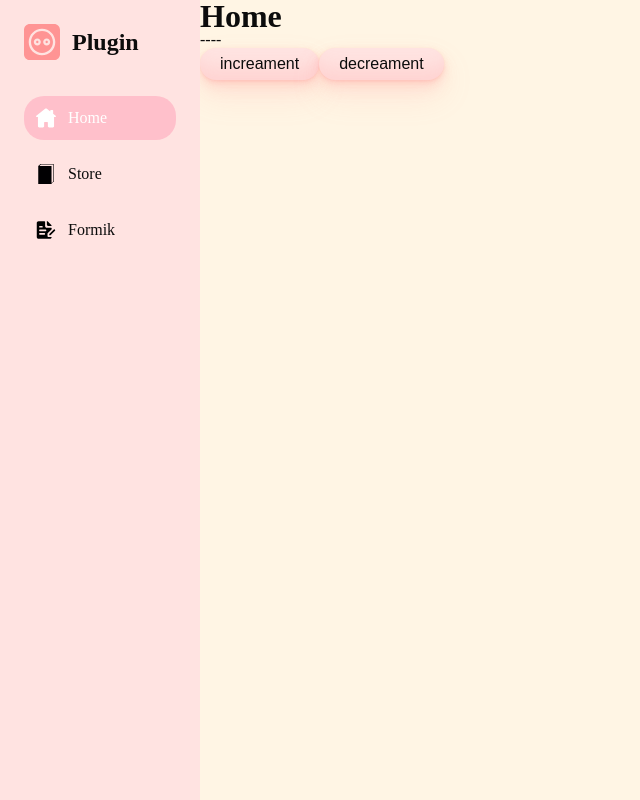
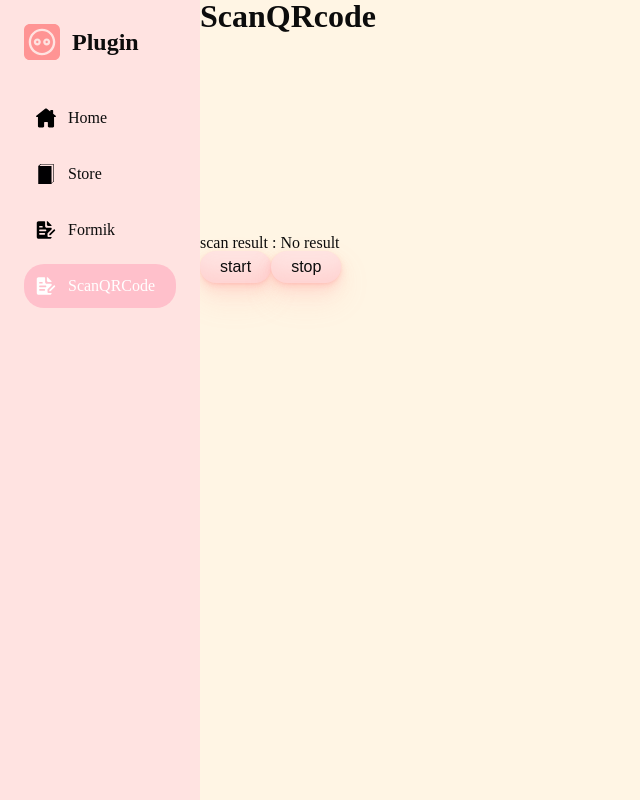
Before and after one commit to shiauweitsung/React-Typescript-example, a React (Create React App) app: page /scan in a window 1280 px wide. Before the commit this address led to /. Shown: the whole page, without its empty margins (0-640 px from the left). Built offline with nearby package versions, Linux system fonts and the light colour scheme.

Commit message:
[add] add Scan qr code plugin

```diff
--- a/package.json
+++ b/package.json
@@ -11,18 +11,23 @@
     "@types/node": "^16.11.66",
     "@types/react": "^18.0.21",
     "@types/react-dom": "^18.0.6",
+    "@types/react-qr-reader": "^2.1.4",
     "@types/react-redux": "^7.1.24",
+    "@zxing/library": "^0.19.1",
     "clsx": "^1.2.1",
     "eslint": "^8.0.1",
     "formik": "^2.2.9",
     "prettier": "^2.7.1",
     "prettier-eslint": "^15.0.1",
+    "qr-scanner": "^1.4.1",
     "react": "^18.2.0",
     "react-custom-scrollbars-2": "^4.5.0",
     "react-dom": "^18.2.0",
+    "react-qr-reader": "^3.0.0-beta-1",
     "react-redux": "^8.0.4",
     "react-router-dom": "^6.4.2",
     "react-scripts": "5.0.1",
+    "react-webcam-qr-scanner.ts": "^1.0.4",
     "redux-typescript": "^1.2.1",
     "sass": "^1.55.0",
     "typescript": "*",
--- a/src/App/App.tsx
+++ b/src/App/App.tsx
@@ -3,6 +3,7 @@ import Sidebar from 'components/Sidebar';
 import Home from 'pages/Home';
 import Counter from 'pages/Counter';
 import FormikForm from 'pages/Formik';
+import ScanQRcode from 'pages/ScanQRcode';
 
 function App() {
   return (
@@ -12,6 +13,7 @@ function App() {
         <Route path="*" element={<Navigate to="/" replace />} />
         <Route path="counter" element={<Counter />} />
         <Route path="formik" element={<FormikForm />} />
+        <Route path="scan" element={<ScanQRcode />} />
       </Routes>
       <Sidebar />
     </>
--- a/src/components/Sidebar/data.tsx
+++ b/src/components/Sidebar/data.tsx
@@ -25,6 +25,11 @@ export const sidebarData: ISidebarData[] = [
     link: '/formik',
     icon: <FromSvg />,
   },
+  {
+    label: 'ScanQRCode',
+    link: '/scan',
+    icon: <FromSvg />,
+  },
 ];
 
 export default sidebarData;
--- /dev/null
+++ b/src/pages/ScanQRcode/index.tsx
@@ -0,0 +1,95 @@
+import { useMemo, useState } from 'react';
+import Button from 'components/Button';
+import { useEffect, useRef } from 'react';
+import {
+  QRCodeReader,
+  BrowserMultiFormatReader,
+  Result,
+  Exception,
+} from '@zxing/library';
+
+export function ScanQRcode() {
+  const [data, setData] = useState('No result');
+  const ref = useRef(null);
+  const videoRef = useRef(null);
+  const controlRef = useRef<any>(null);
+
+  const closeCam = async () => {
+    const stream = await navigator.mediaDevices.getUserMedia({
+      audio: false,
+      video: true,
+    });
+    stream.getTracks().forEach(function (track) {
+      console.log(track, 'track');
+
+      track.stop();
+      track.enabled = false;
+    });
+    console.log(ref, 'ref');
+    console.log(stream, 'stream');
+
+    // ref.current.stopCamera()
+  };
+
+  return (
+    <div>
+      <h1>ScanQRcode</h1>
+      <video
+        style={{ maxWidth: '200px', maxHeight: '200px', height: '200px' }}
+        ref={videoRef}
+      />
+      <p>scan result : {data}</p>
+      <Button
+        onClick={() => {
+          const codeReader = new BrowserMultiFormatReader();
+          // get video loading
+          // const getLoading = setInterval(() => {
+          // 	if (videoRef.current) {
+          // 		const loading = codeReader.isVideoPlaying(
+          // 			videoRef.current,
+          // 		);
+          // 		if (loading) {
+          // 			clearInterval(getLoading);
+          // 		}
+          // 	}
+          // }, 1000);
+          console.log(codeReader, 'codeReader');
+          codeReader.decodeFromVideoDevice(
+            null,
+            videoRef.current,
+            (result: Result, error?: Exception) => {
+              // use the result and error values to choose your actions
+              // you can also use controls API in this scope like the controls
+              // returned from the method.
+              controlRef.current = codeReader;
+
+              if (error) {
+                return;
+              }
+              if (result) {
+                // setData(result.text);
+                console.log(result, 'result');
+                setData(result.getText());
+
+                codeReader.reset();
+              }
+              // controlRef.current = controls;
+            }
+          );
+        }}
+      >
+        start
+      </Button>
+      <Button
+        onClick={() => {
+          console.log('stop');
+          controlRef.current.reset();
+        }}
+      >
+        stop
+      </Button>
+    </div>
+  );
+}
+
+export default ScanQRcode;
```
Also changed, not shown: 1 other file (tests, documents, lock files or other folders).
